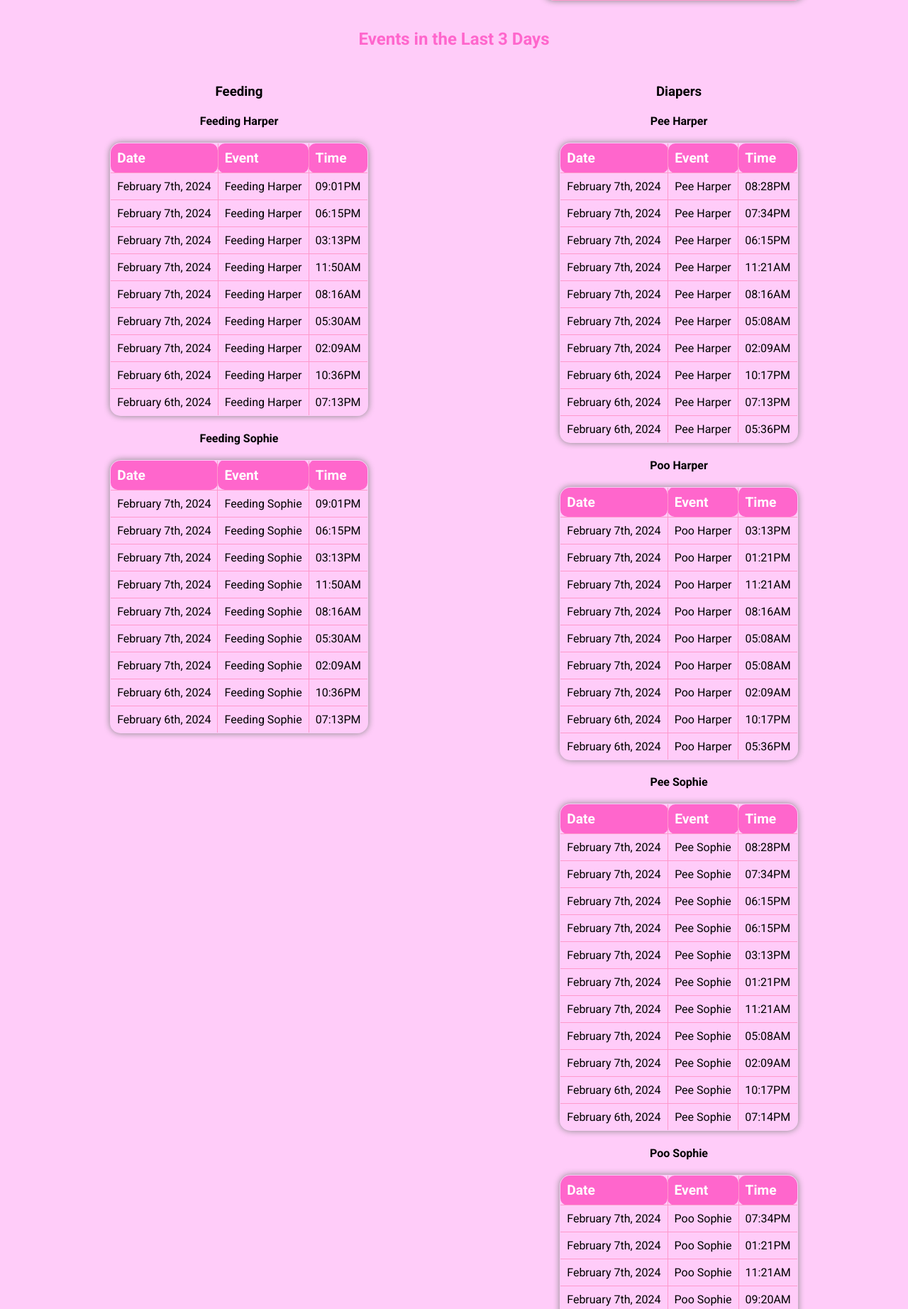
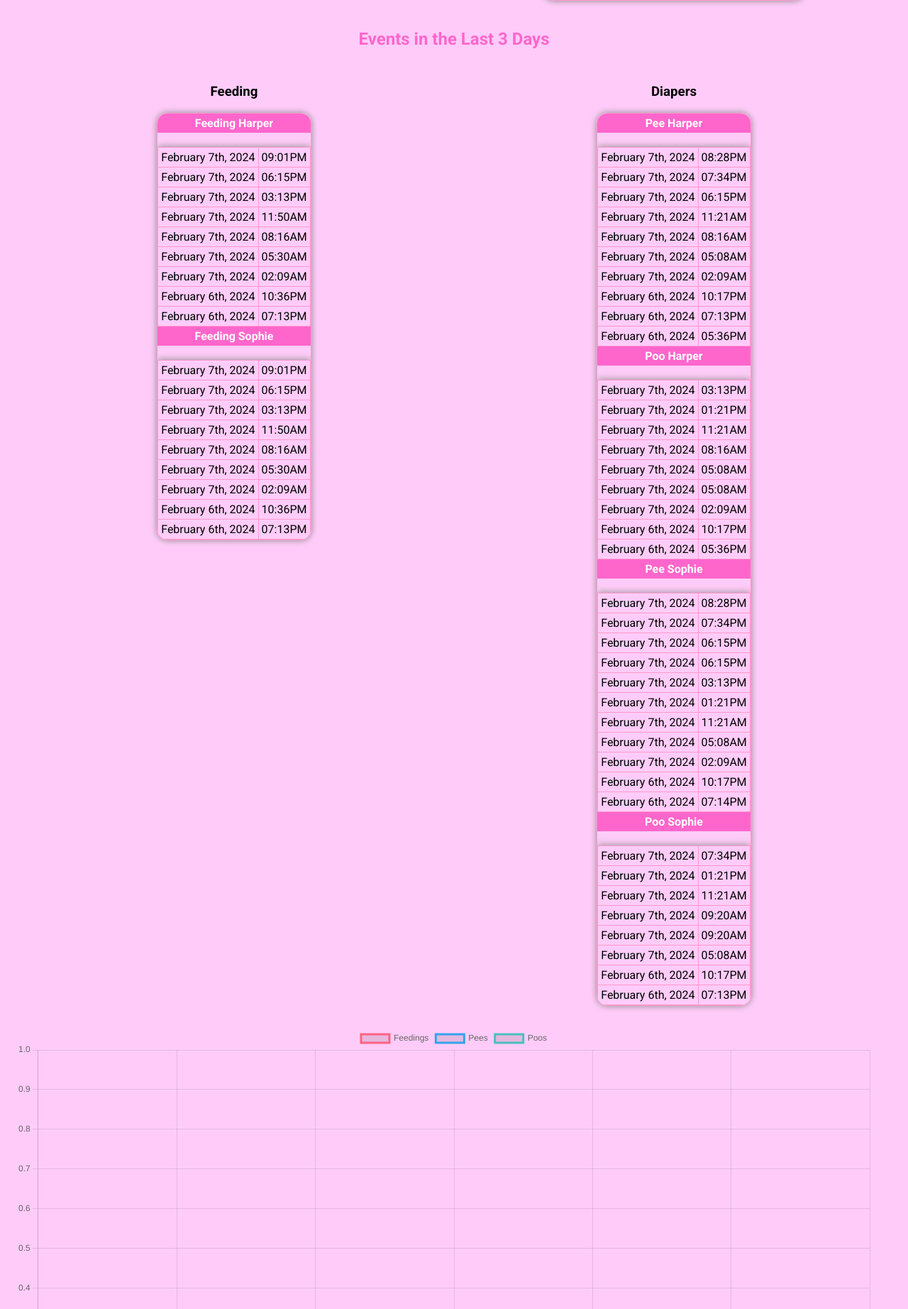
Before and after one commit to csw1nk/TallyProject, a Flask app: page / in a window 1280 px wide. Shown: the part 875-2719 px from the top of the page at 71% size. Run offline with Flask 3, Linux system fonts and the light colour scheme; data comes from the database, SQL or seed files in the repository.

Commit message:
fixing tables for 3 days

```diff
--- a/templates/index.html
+++ b/templates/index.html
@@ -197,27 +197,21 @@
     {% for category, labels in events_last_3_days.items() %}
         <div style="margin: 10px;">
             <h3>{{ category }}</h3>
+            <div style="margin-bottom: 20px; border: 1px solid #ff99cc; border-radius: 15px; overflow: hidden; box-shadow: 0 0 10px #888888;">
                 {% for label, events in labels.items() %}
-                    <h4>{{ label }}</h4>
-                    <table border="1" style="width: 100%; margin-bottom: 20px;">
-                        <thead>
-                            <tr>
-                                <th>Date</th>
-                                <th>Event</th>
-                                <th>Time</th>
-                            </tr>
-                        </thead>
+                    <h4 style="background-color: #ff66cc; color: white; margin: 0; padding: 4px;">{{ label }}</h4>
+                    <table style="width: 100%; margin-bottom: 0; border-radius: 0;">
                         <tbody>
                             {% for event in events %}
                                 <tr>
-                                    <td>{{ event.timestamp.split(' at ')[0] }}</td>
-                                    <td>{{ event.key_label }}</td>
-                                    <td>{{ event.timestamp.split(' at ')[1] }}</td>
+                                    <td style="padding: 4px; border-bottom: 1px solid #ff99cc;">{{ event.timestamp.split(' at ')[0] }}</td>
+                                    <td style="padding: 4px; border-bottom: 1px solid #ff99cc;">{{ event.timestamp.split(' at ')[1] }}</td>
                                 </tr>
                             {% endfor %}
                         </tbody>
                     </table>
                 {% endfor %}
+            </div>
         </div>
     {% endfor %}
 </div>
```
Lines whose indentation alone changed are shown as unchanged.
